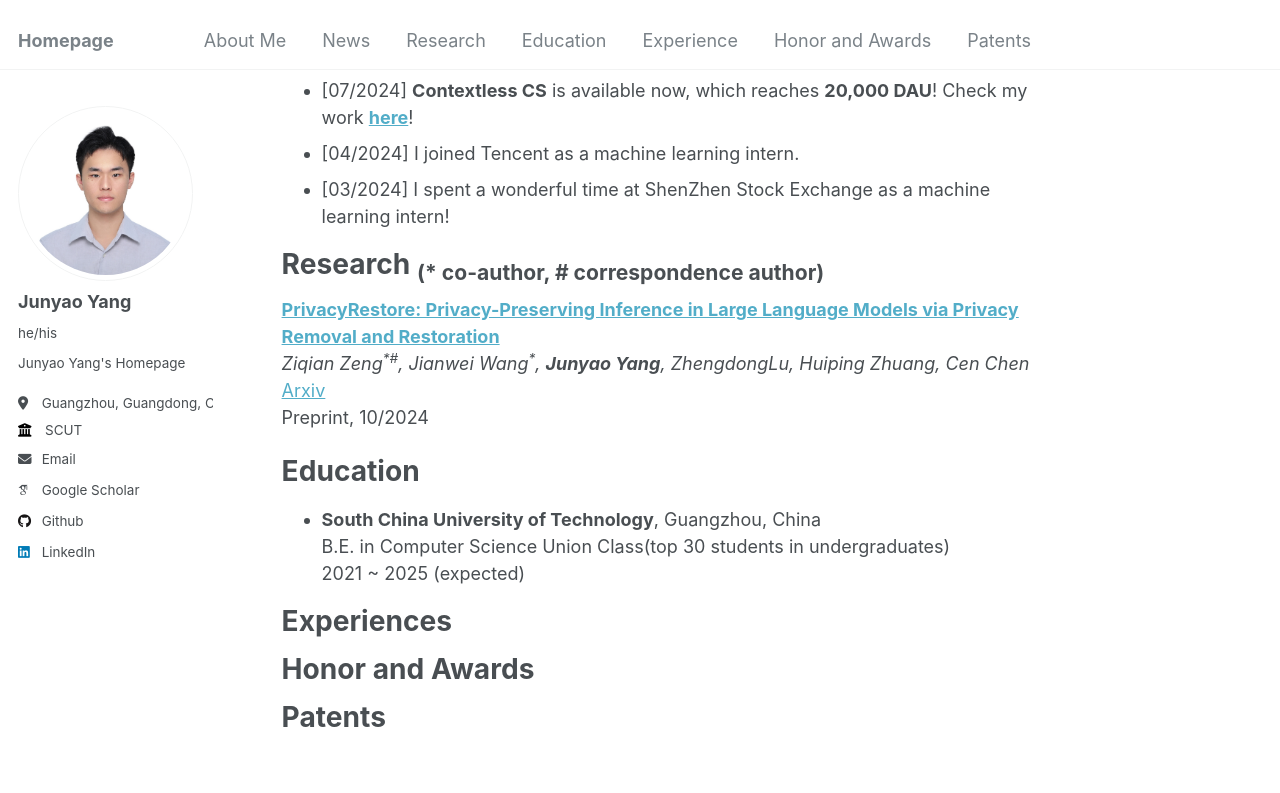
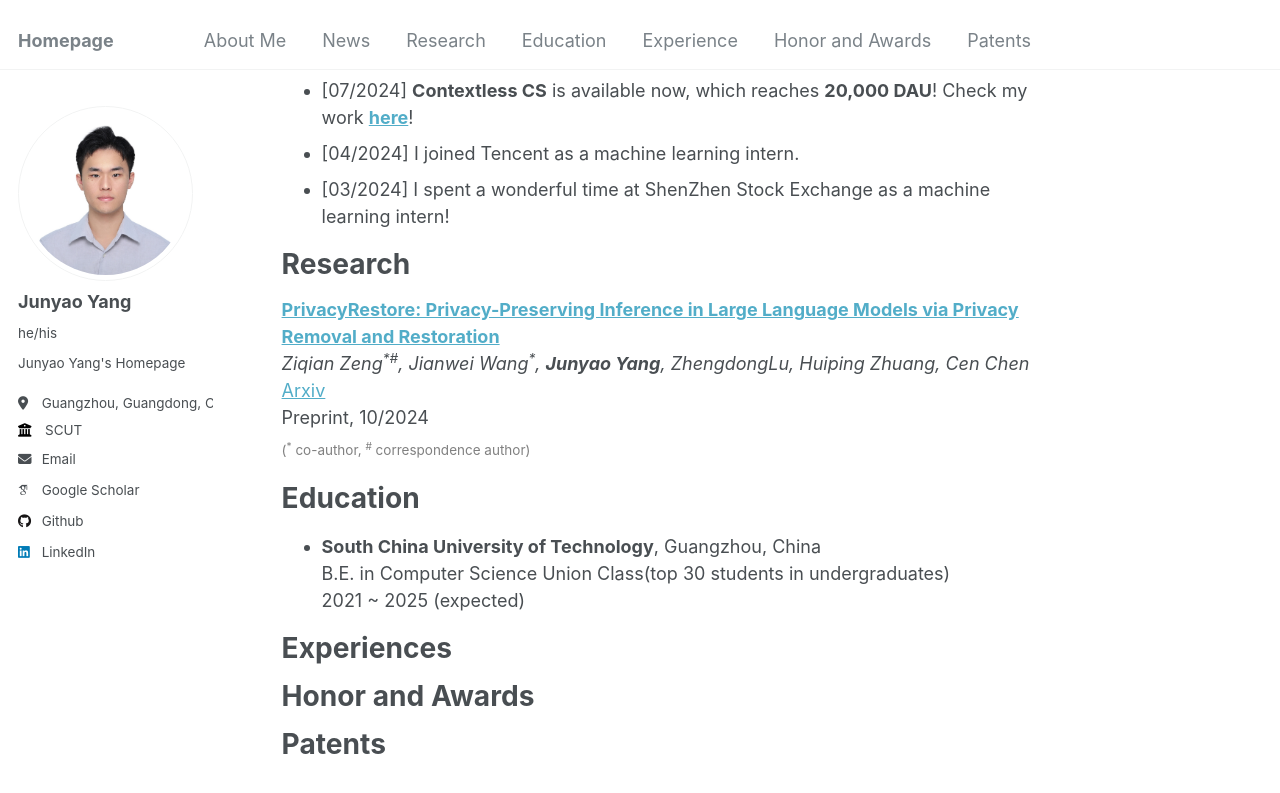
Before and after one commit to jyyang26/jyyang26.github.io, a Jekyll site: the page built from _pages/about.md, in a window 1280 px wide and 900 px high, scrolled down 416 px. Shown: the top 793 px of the window. Built offline with Jekyll 4.4.1, drawn with Linux system fonts in a browser that asks for light colours; some web fonts are replaced.

Commit message:
Update about.md

```diff
--- a/_pages/about.md
+++ b/_pages/about.md
@@ -20,12 +20,12 @@ My name is Junyao Yang, a final year undergraduate student majoring in **Compute
 - [04/2024] I joined Tencent as a machine learning intern.
 - [03/2024] I spent a wonderful time at ShenZhen Stock Exchange as a machine learning intern!
 
-# Research <sub>(* co-author, # correspondence author)</sub>
+# Research
 **[PrivacyRestore: Privacy-Preserving Inference in Large Language Models via Privacy Removal and Restoration](https://arxiv.org/abs/2406.01394)**<br>
 *Ziqian Zeng<sup>\*\#</sup>, Jianwei Wang<sup>\*</sup>, **Junyao Yang**, ZhengdongLu, Huiping Zhuang, Cen Chen*<br>
 [Arxiv](https://arxiv.org/abs/2406.01394) <br>
-Preprint, 10/2024
-
+Preprint, 10/2024 <br>
+<span style="color: grey;"><sub>(<sup>\*</sup> co-author, <sup>#</sup> correspondence author)</sub></span>
 
 Education
 ======
```
